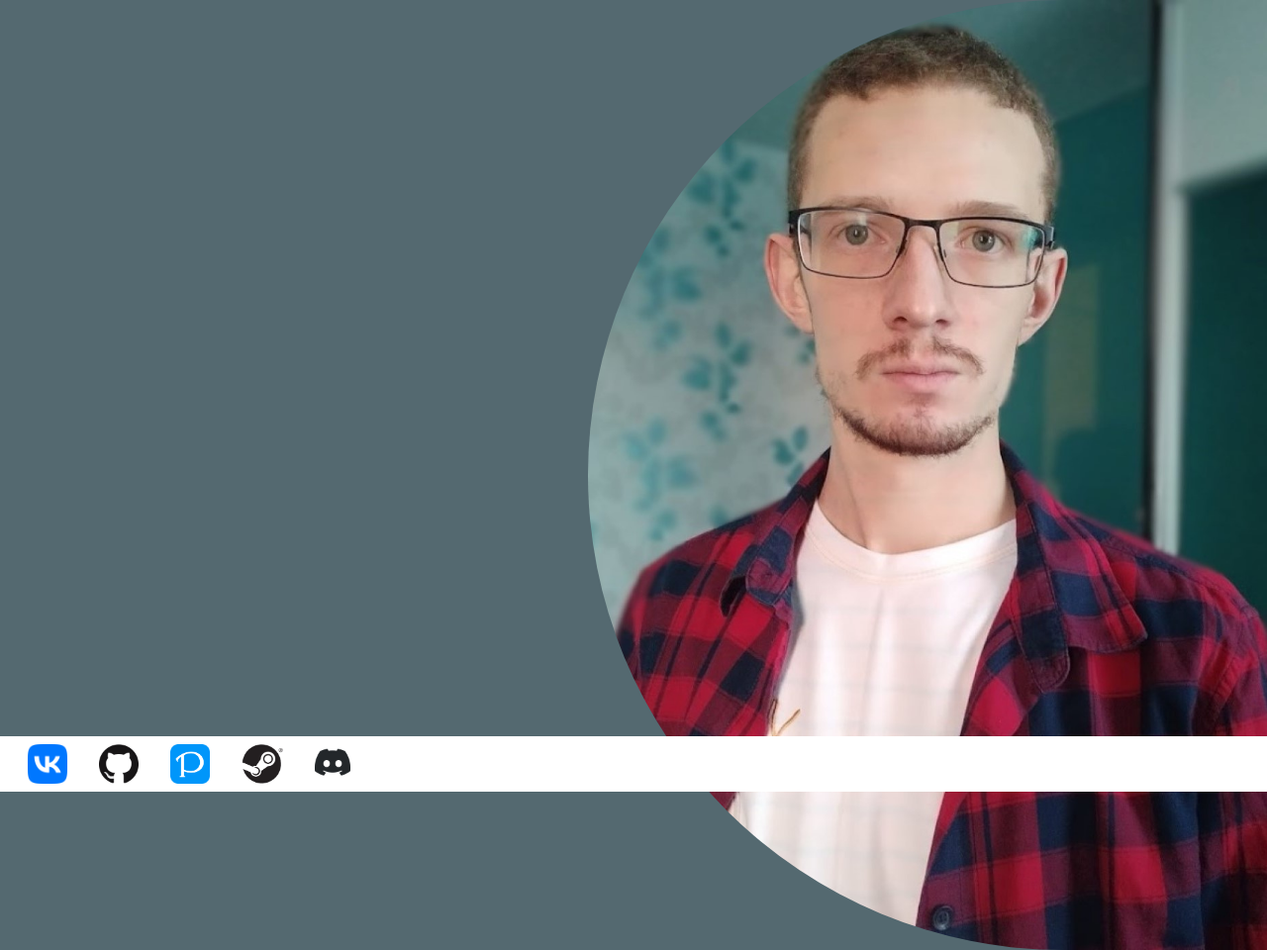
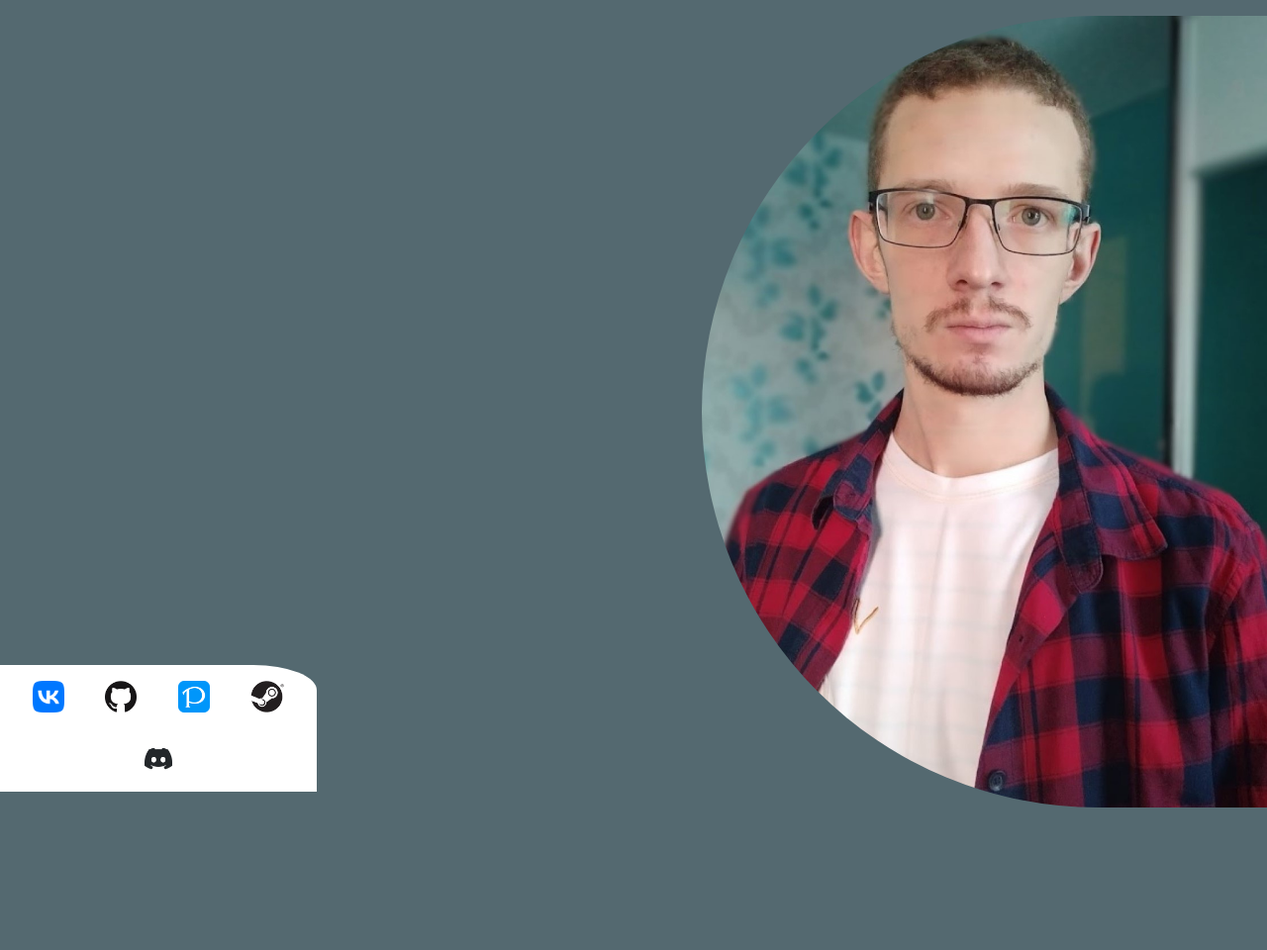
Before and after one commit to CruzedV/CruzedV.github.io, a website: page index.html in a window 1280 px wide. Shown: the whole page at 99% size. After the commit the page ends 816 px from the top, so only its background shows below. Drawn offline with nearby package versions, Linux system fonts and the light colour scheme.

Commit message:
Nav V1 complete

```diff
--- a/css/style.scss
+++ b/css/style.scss
@@ -11,7 +11,7 @@ $danger: #ff524d;
 $filepath: "../static/MyPicture.jpg";
 
 // VALUES
-$circle-size: 60em;
+$circle-size: 100vh;
 $theme-colors: (
   "primary":    $primary,
   "secondary":  $secondary,
@@ -48,16 +48,20 @@ circle-frame {
 };
 
 //NAVBAR
+$nav-size: 25vw;
 nav {
+  width: $nav-size;
+  border-top-right-radius: 20%;
   background-color: $secondary;
-  max-height: 7%;
   div {
     ul {
       li {
         display: block;
         a {
           img {
-            max-height: 2.5em;
+            margin-top: 0.5em;
+            margin-bottom: 0.5em;
+            max-height: 2em;
           };
         };
       };
--- a/index.html
+++ b/index.html
@@ -14,7 +14,7 @@
       </circle-frame>
       <nav class="nav fixed-bottom">
         <div class="container-fluid">
-          <ul class="nav">
+          <ul class="nav nav-fill">
             <!-- VKontakte -->
             <li class="nav-item">
               <a class="nav-link" href="https://vk.com/cruzedv">
@@ -39,8 +39,8 @@
                 <img class="" src="static/steam_brandingAssets.png">
               </a>
             </li>
-             <!-- DISCORD -->
-             <li class="nav-item">
+            <!-- DISCORD -->
+            <li class="nav-item">
               <a class="nav-link" href="https://discord.com/users/216133241818710016/">
                 <img class="" src="static/Discord-Logo-Black.png">
               </a>
@@ -48,6 +48,11 @@
           </ul>
         </div>
       </nav>
+      <pop-up-block>
+        <ul>
+
+        </ul>
+      </pop-up-block>
     </div>
   </body>
 </html>
```
Also changed, not shown: css/index.css, static/MyPicture2.jpg (deleted), static/TESTPICTURE.png (deleted), 1 other file.
